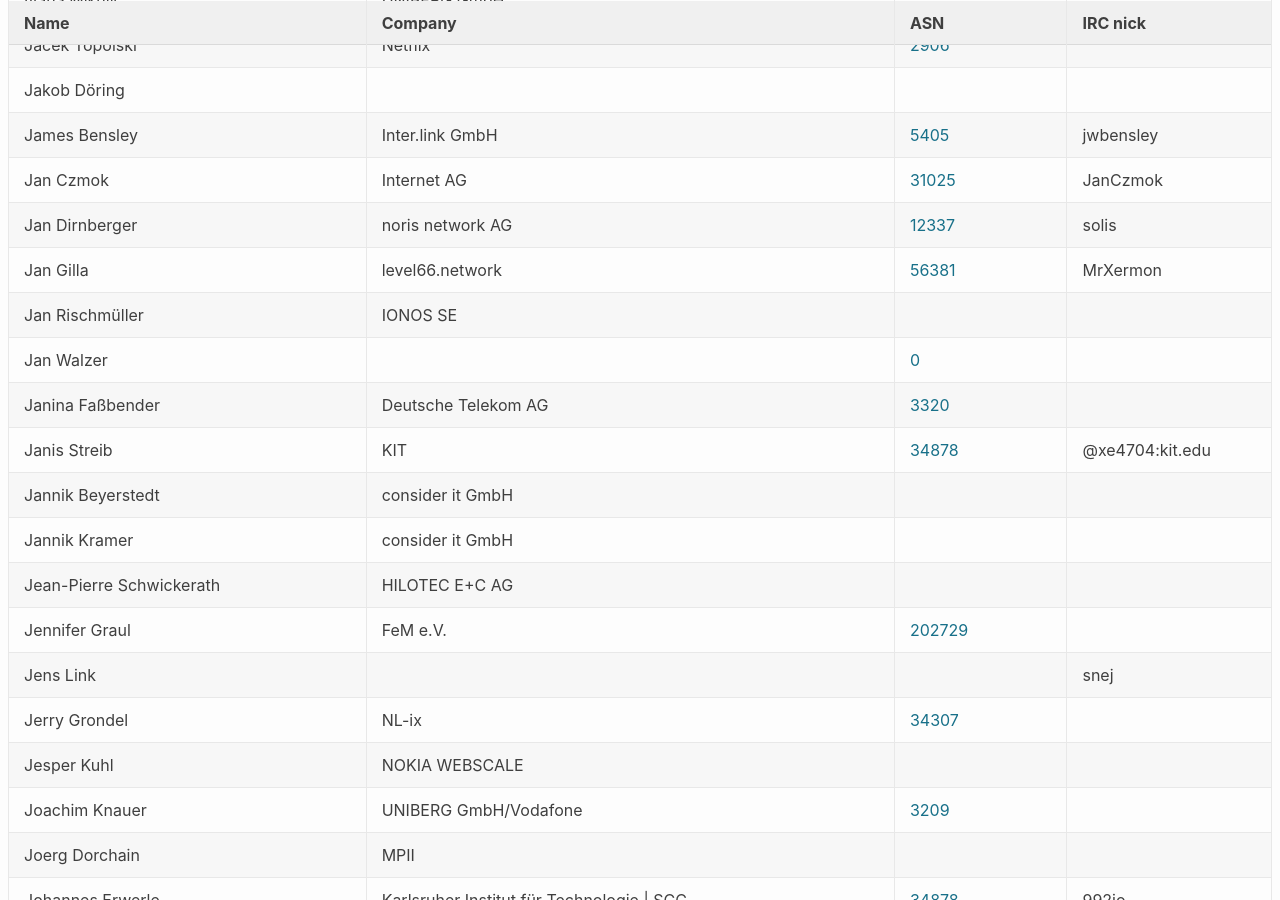
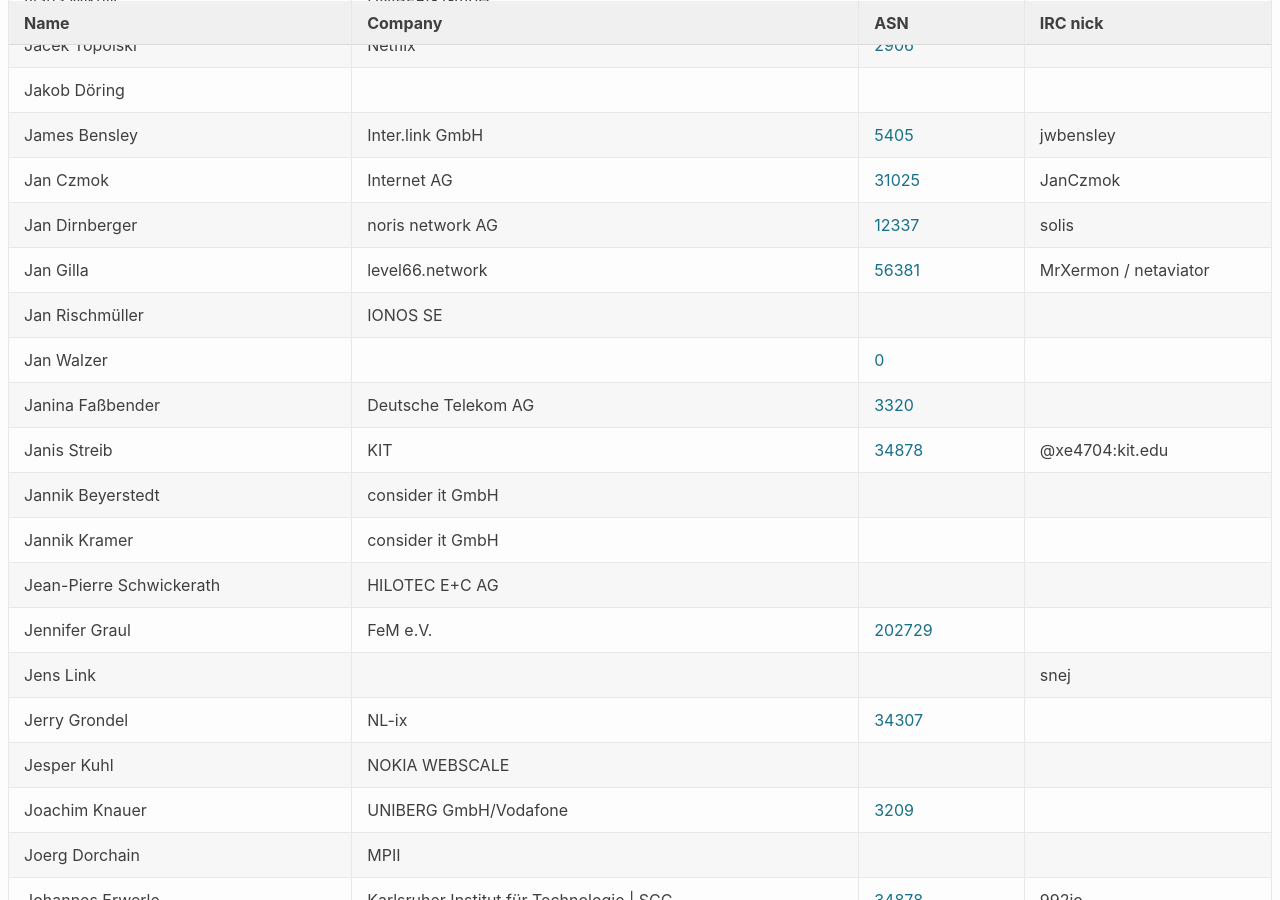
Before and after one commit to denog/pretix-attendeelist, a Jekyll site: the page built from denog14/index.md, in a window 1280 px wide and 900 px high, scrolled down 5059 px. Built offline with Jekyll 4.4.1, drawn with Linux system fonts in a browser that asks for light colours.

Commit message:
Latest data: Fri Nov 11 17:32:47 UTC 2022

```diff
--- a/_data/attendees_denog14_onsite.json
+++ b/_data/attendees_denog14_onsite.json
@@ -686,7 +686,7 @@
   {
     "name": "Jan Gilla",
     "company": "level66.network",
-    "irc": "MrXermon",
+    "irc": "MrXermon / netaviator",
     "asn": "56381"
   },
   {
```
